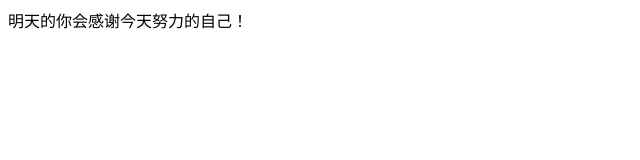
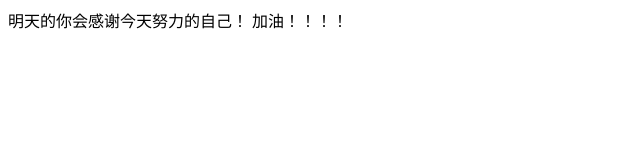
Before and after one commit to xiaoge-ui/xiaoge-ui.github.io, a plain HTML site: page index.html in a window 1280 px wide. Shown: the full height of the page, 0-640 px from the left. Drawn offline with Linux system fonts and the light colour scheme.

Commit message:
第二次修改

```diff
--- a/index.html
+++ b/index.html
@@ -8,7 +8,7 @@
 </head>
 
 <body>
-    明天的你会感谢今天努力的自己！
+    明天的你会感谢今天努力的自己！ 加油！！！！
 </body>
 
 </html>
```
